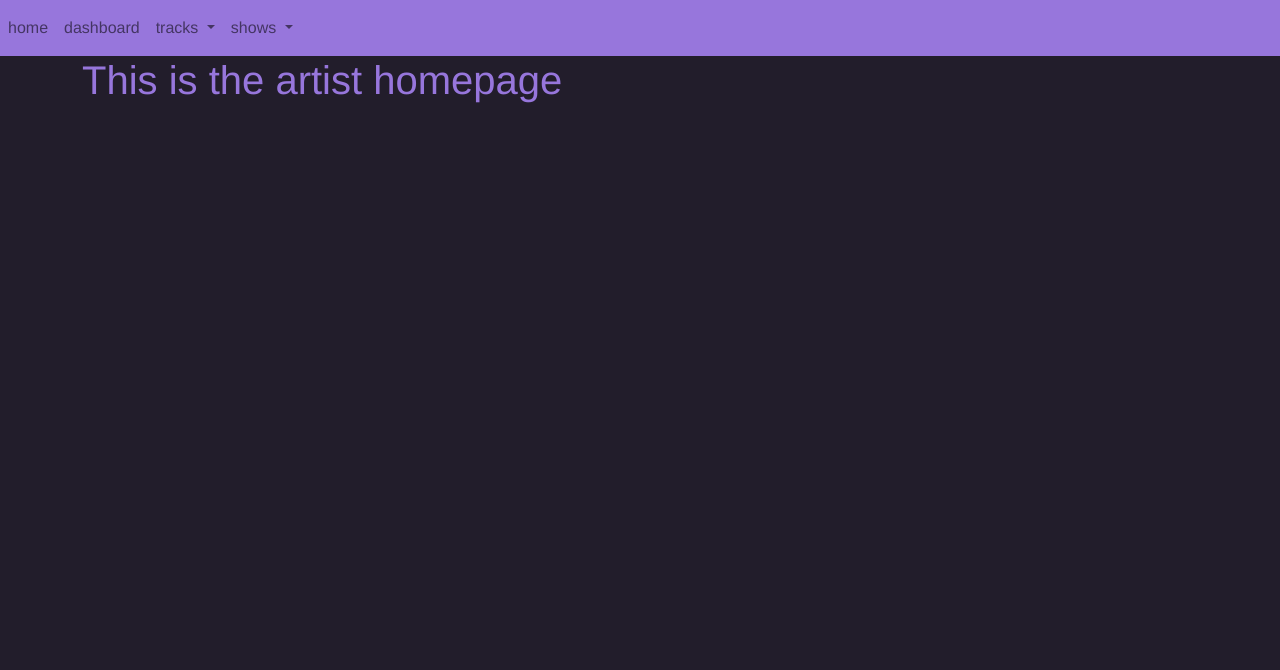
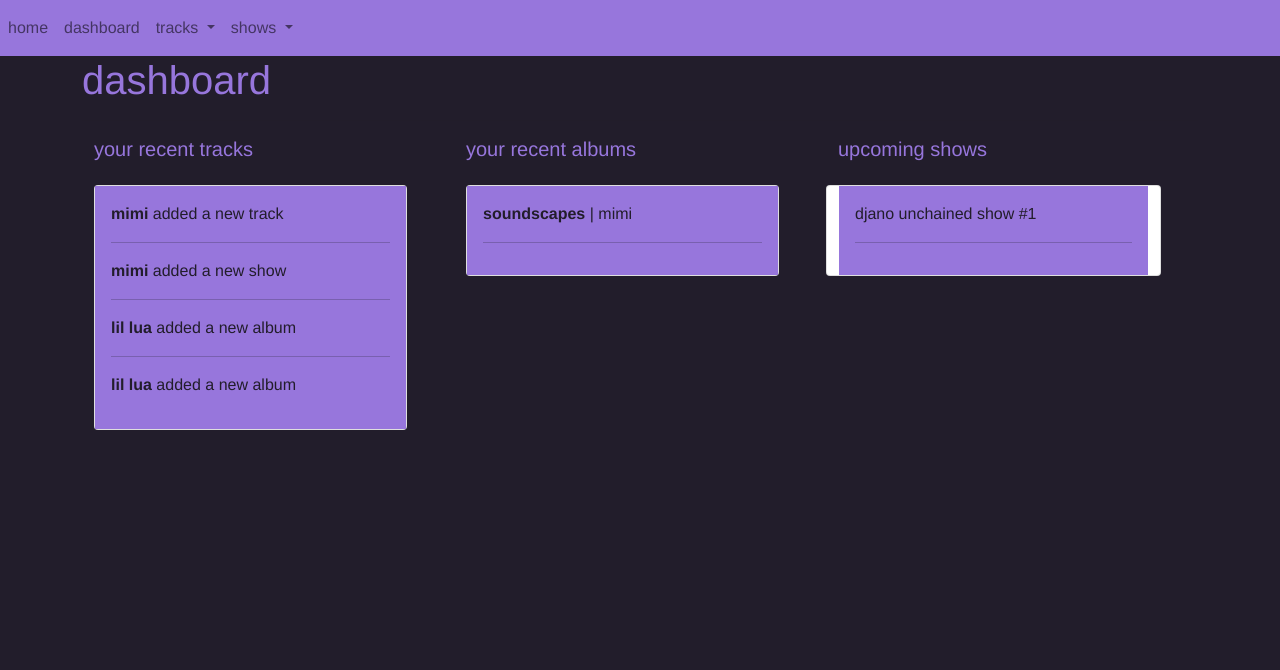
Before and after one commit to HackOR2021/revamped-bandcamp, a Flask app: page /artist-home in a window 1280 px wide. Shown: the top 670 px of the page. Run offline with Flask 2, Linux system fonts and the light colour scheme; some libraries are stand-ins or nearby versions.

Commit message:
added and updated more styling

```diff
--- a/website/static/styles.css
+++ b/website/static/styles.css
@@ -6,7 +6,9 @@ body {
     color: #9776dc;
 }
 
-
+hr {
+    color:#221d2b;
+}
 .bg-light {
     background-color: #9776dc !important;
 }
@@ -115,6 +117,16 @@ footer div {
     margin-bottom: 0;
 }
 
+.card-body {
+    background:#9776dc;
+    border: none;
+}
+
+.card-body p {
+    color: #221d2b;
+}
+
+
 /* || Edit tracks (artist) */
 
 .edit-btns {
--- a/website/templates/artist_home.html
+++ b/website/templates/artist_home.html
@@ -1,5 +1,53 @@
 {% extends "artist_base.html" %} {% block title %}Artist Home{% endblock %}
 
 {% block content %}
-<h1>This is the artist homepage</h1>
+<h1>dashboard</h1>
+<hr>
+
+<div class="container">
+    <div class="row">
+        <div class="col-md-4">
+            <h5 class='dash-titles'>your recent tracks</h5>
+            <br>
+            <div class="card" style="width: 90%;">
+                <div class="card-body">
+                    <p><strong>mimi</strong> added a new track</p>
+                    <hr>
+                    <p><strong>mimi</strong> added a new show</p>
+                    <hr>
+                    <p><strong>lil lua</strong> added a new album</p>
+                    <hr>
+                    <p><strong>lil lua</strong> added a new album</p>
+                </div>
+              </div>
+
+        </div>
+        <div class="col-md-4">
+            <h5 class="dash-titles">your recent albums</h5>
+            <br>
+            <div class="card" style="width: 90%;">
+                <div class="card-body">
+                  <p><strong>soundscapes</strong> | mimi</p>
+                  <hr>
+                </div>
+              </div>
+
+        </div>
+        <div class="col-md-4">
+            <h5 class="dash-titles">upcoming shows</h5>
+            <br>
+            <div class="row">
+                <div class="card" style="width: 90%;">
+                    <div class="card-body">
+                        <p>djano unchained show #1</p>
+                        <hr>
+                    </div>
+                </div>
+            </div>
+
+        </div>
+    </div>
+</div>
+
+
 {% endblock %}
```
